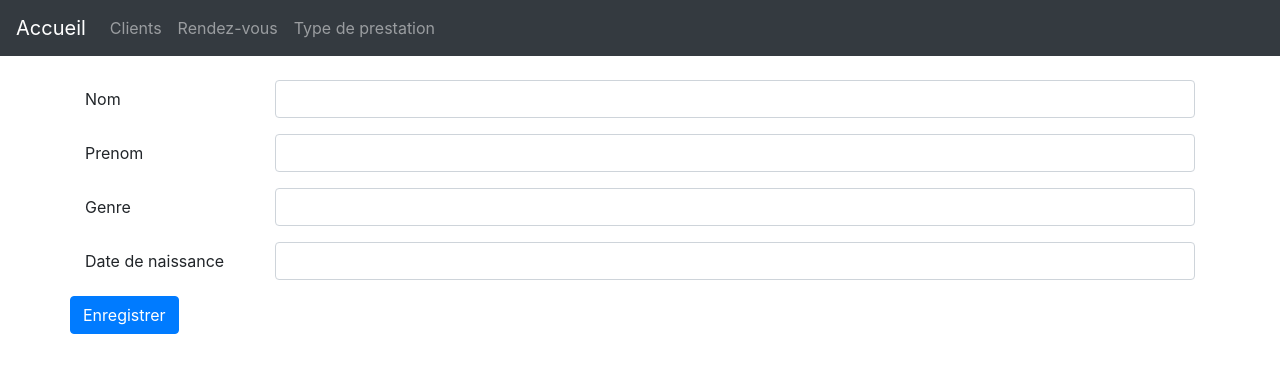
After one commit to 4ine/agenda_en_ligne, a PHP site: page /client_edit.php in a window 1280 px wide. The commit adds this page. Shown: the top 373 px of the page. Run offline with PHP 8.4, Linux system fonts and the light colour scheme.

Commit message:
ajout page client_edit

```diff
--- /dev/null
+++ b/client_edit.php
@@ -0,0 +1,42 @@
+<?php
+session_start();
+include('connect.php');
+if($_POST){
+
+}
+
+include('partials/header.php');
+?>
+<form action="client_edit.php" method="post">
+  <div class="form-group row">
+    <label for="nom" class="col-2 col-form-label">Nom</label>
+    <div class="col-10">
+      <input class="form-control" type="text" name="nom" value="" id="nom">
+    </div>
+  </div>
+  <div class="form-group row">
+    <label for="prenom" class="col-2 col-form-label">Prenom</label>
+    <div class="col-10">
+      <input class="form-control" type="text" name="prenom" value="" id="prenom">
+    </div>
+  </div>
+  <div class="form-group row">
+    <label for="genre" class="col-2 col-form-label">Genre</label>
+    <div class="col-10">
+      <input class="form-control" type="text" name="genre" value="" id="genre">
+    </div>
+  </div>
+
+  <div class="form-group row">
+    <label for="date_de_naissance" class="col-2 col-form-label">Date de naissance</label>
+    <div class="col-10">
+      <input class="form-control" type="text" name="date_de_naissance" value="" id="date_de_naissance">
+    </div>
+  </div>
+  <div class="form-group row">
+    <button type="submit" class="btn btn-primary">Enregistrer</button>
+  </div>
+</form>
+<?php
+
+include('partials/footer.php');
```
Also changed, not shown: client.php (+7 -2 lines).
